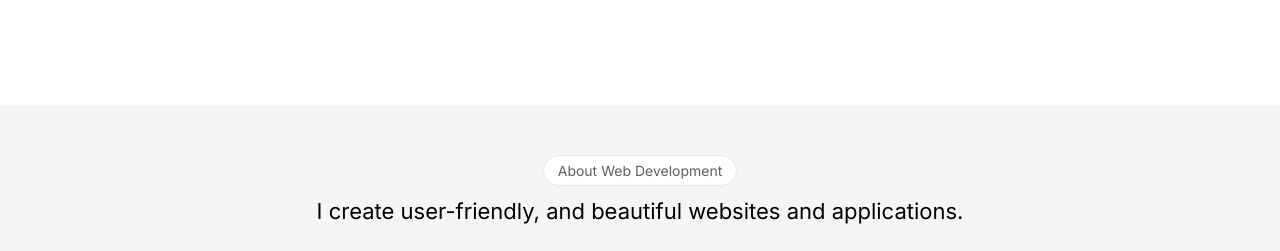
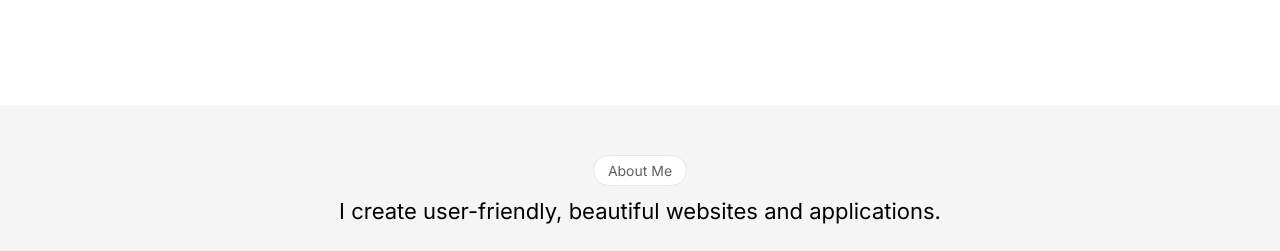
Before and after one commit to isaacbull/isaacbull.github.io, a plain HTML site: page index.html in a window 1280 px wide. Shown: the part 695-946 px from the top of the page. Drawn offline with nearby package versions, Linux system fonts and the light colour scheme.

Commit message:
Update index.html

```diff
--- a/index.html
+++ b/index.html
@@ -62,8 +62,8 @@
     </div>
 
     <div class="about">
-        <p>About Web Development</p>
-        <h2>I create user-friendly, and beautiful websites and applications.</h2>
+        <p>About Me</p>
+        <h2>I create user-friendly, beautiful websites and applications.</h2>
         <div class="items">
             <div class="item">
                 <div class="inner">
```
